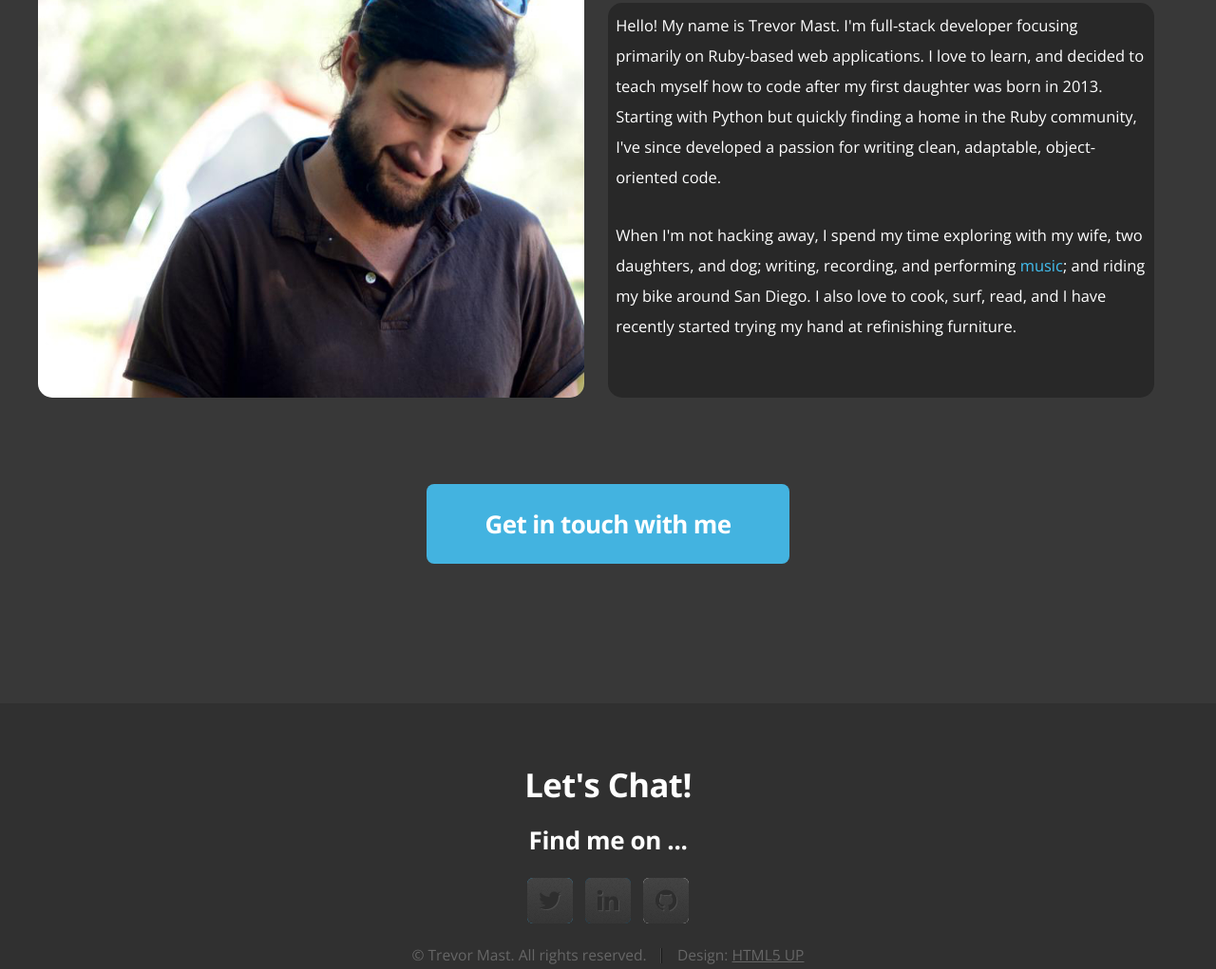
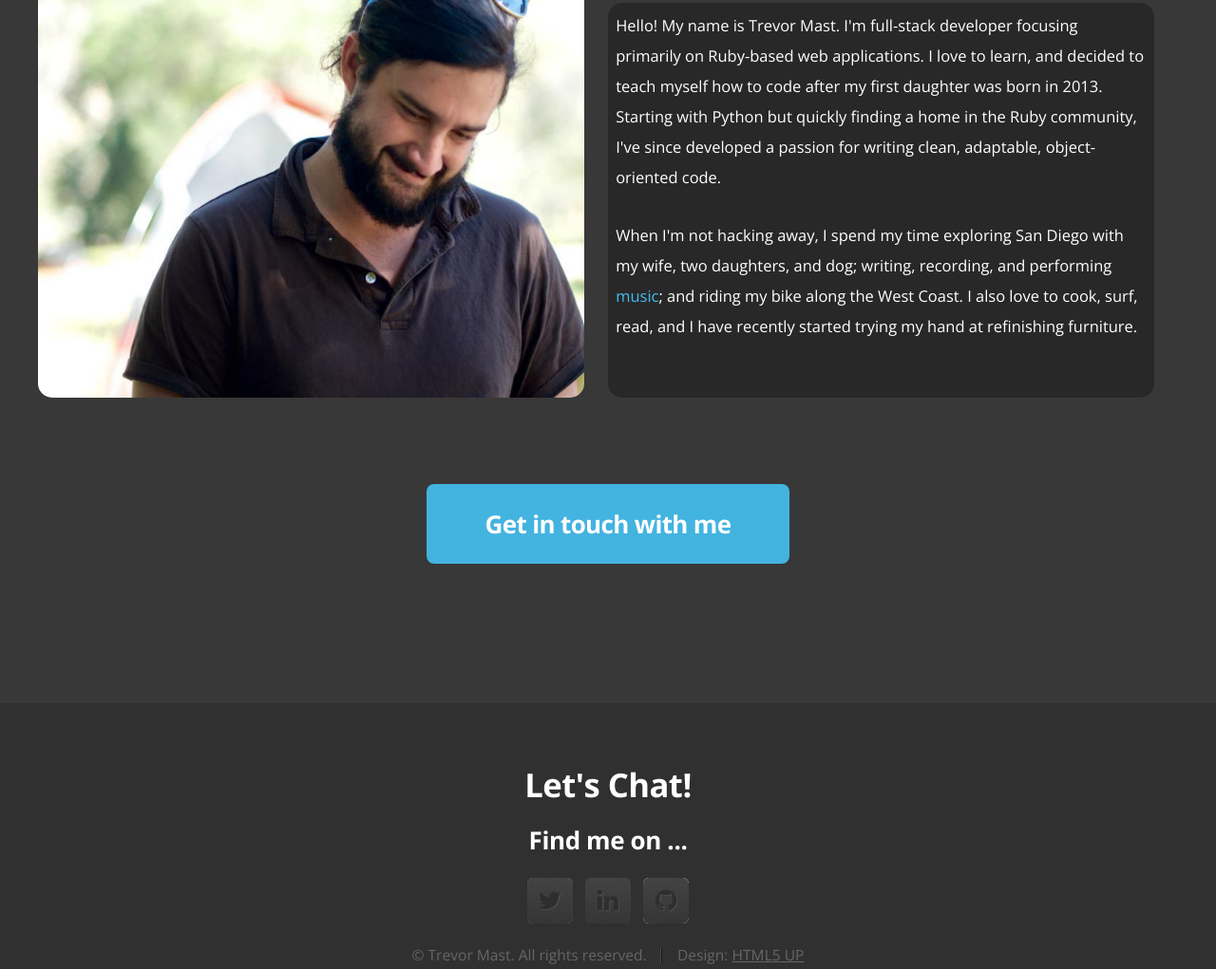
Before and after one commit to trevormast/trevormast.github.io, a plain HTML site: page index.html in a window 1280 px wide. Shown: the part 2846-3867 px from the top of the page at 95% size. Drawn offline with nearby package versions, Linux system fonts and the light colour scheme.

Commit message:
Updates about-me copy

```diff
--- a/index.html
+++ b/index.html
@@ -168,7 +168,7 @@
 							 </header>
 							<div class="bubble" id="description">
 							  <p>Hello! My name is Trevor Mast. I'm full-stack developer focusing primarily on Ruby-based web applications. I love to learn, and decided to teach myself how to code after my first daughter was born in 2013. Starting with Python but quickly finding a home in the Ruby community, I've since developed a passion for writing clean, adaptable, object-oriented code.</p>
-							  <p>When I'm not hacking away, I spend my time exploring with my wife, two daughters, and dog; writing, recording, and performing <a href="https://www.discogs.com/artist/3480741-Trevor-Mast" style="text-decoration:none;">music</a>; and riding my bike around San Diego. I also love to cook, surf, read, and I have recently started trying my hand at refinishing furniture.</p>
+							  <p>When I'm not hacking away, I spend my time exploring San Diego with my wife, two daughters, and dog; writing, recording, and performing <a href="https://www.discogs.com/artist/3480741-Trevor-Mast" style="text-decoration:none;">music</a>; and riding my bike along the West Coast. I also love to cook, surf, read, and I have recently started trying my hand at refinishing furniture.</p>
 							 </div>
 						</div>
 					</div>
```
